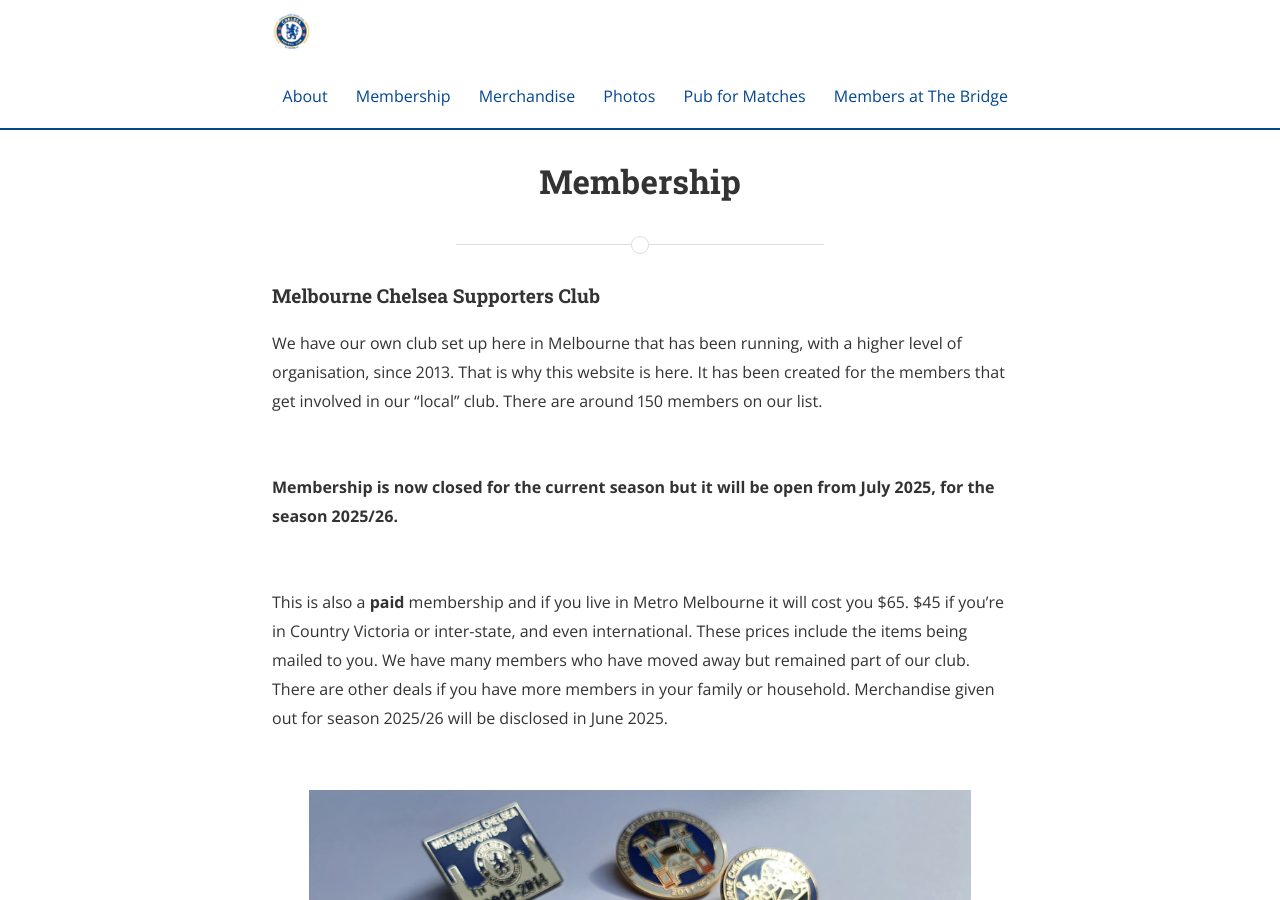
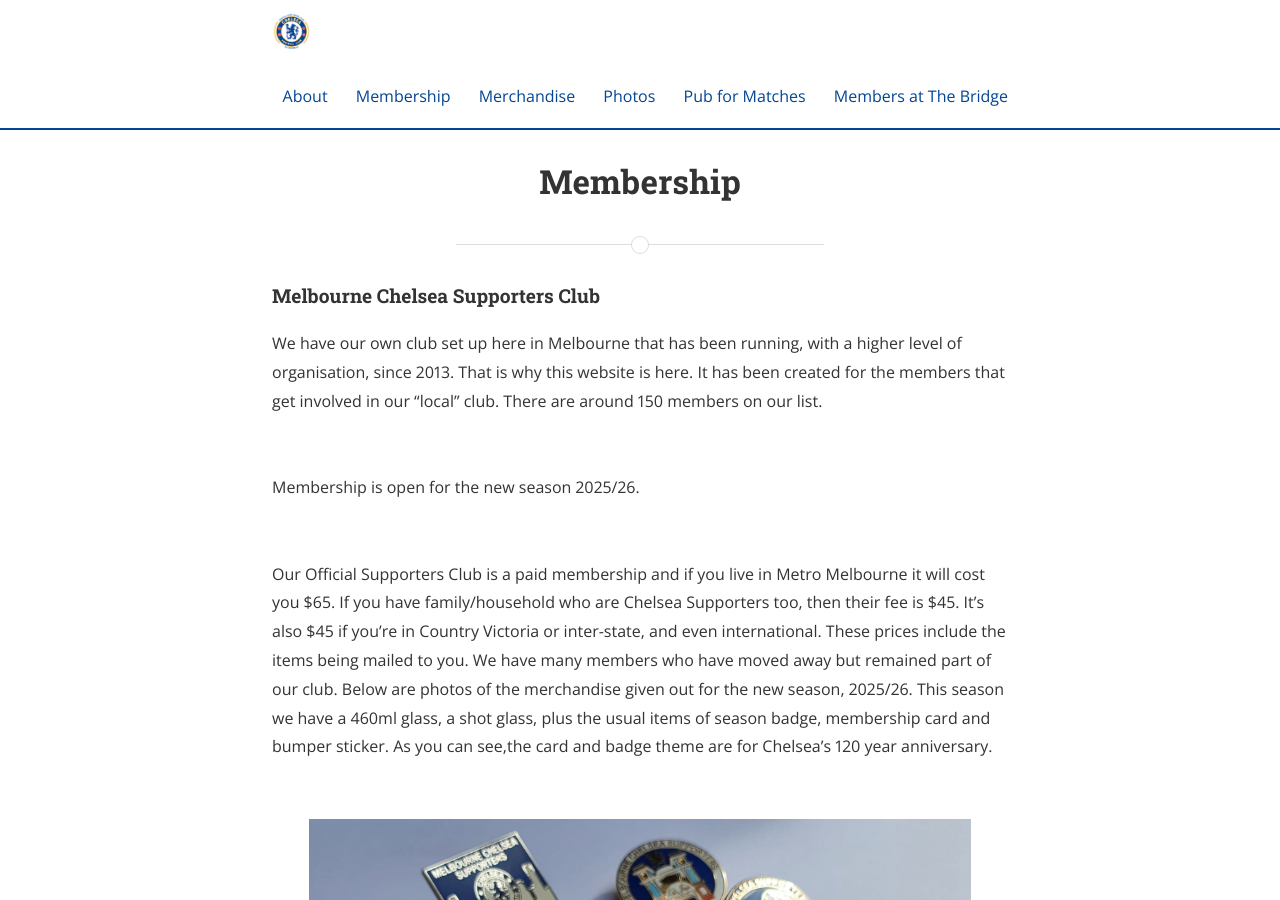
Before and after one commit to Foxh0und/MCSC, a Jekyll site: the page built from membership.md, in a window 1280 px wide and 900 px high. Built offline with Jekyll 4.4.1, drawn with Linux system fonts in a browser that asks for light colours; nearby versions of some CDN libraries.

Commit message:
Update membership.md

```diff
--- a/membership.md
+++ b/membership.md
@@ -9,12 +9,16 @@
 
 <br>
 
-**Membership is now closed for the current season but it will be open from July 2025, for the season 2025/26.**
+Membership is open for the new season 2025/26.
 
 <br>
 
-This is also a **paid** membership and if you live in Metro Melbourne it will cost you $65. $45 if you’re in Country Victoria or inter-state, and even international. These prices include the items being mailed to you.
-We have many members who have moved away but remained part of our club. There are other deals if you have more members in your family or household. Merchandise given out for season 2025/26 will be disclosed in June 2025.
+Our Official Supporters Club is a paid membership and if you live in Metro Melbourne it will cost you $65. If you have family/household  who are Chelsea Supporters too, then their fee is $45.
+It's also $45 if you’re in Country Victoria or inter-state, and even international. These prices include the items being mailed to you.
+We have many members who have moved away but remained part of our club.
+Below are photos of the merchandise given out for the new season, 2025/26.
+This season we have a 460ml glass, a shot glass, plus the usual items of season badge, membership card and bumper sticker.
+As you can see,the card and badge theme are for Chelsea's 120 year anniversary.
 
 
 <br>
@@ -23,6 +27,11 @@
 
 <br>
 
+![2025membershipcard.jpg](/assets/2025membershipcard.jpg)
+
+<br>
+
+![2025membershipbeerglass.jpg](/assets/2025membershipbeerglass.jpg)
 
 ## Events
 We run Xmas parties, Foot Golf tournaments and other events throughout the season for members.
```
